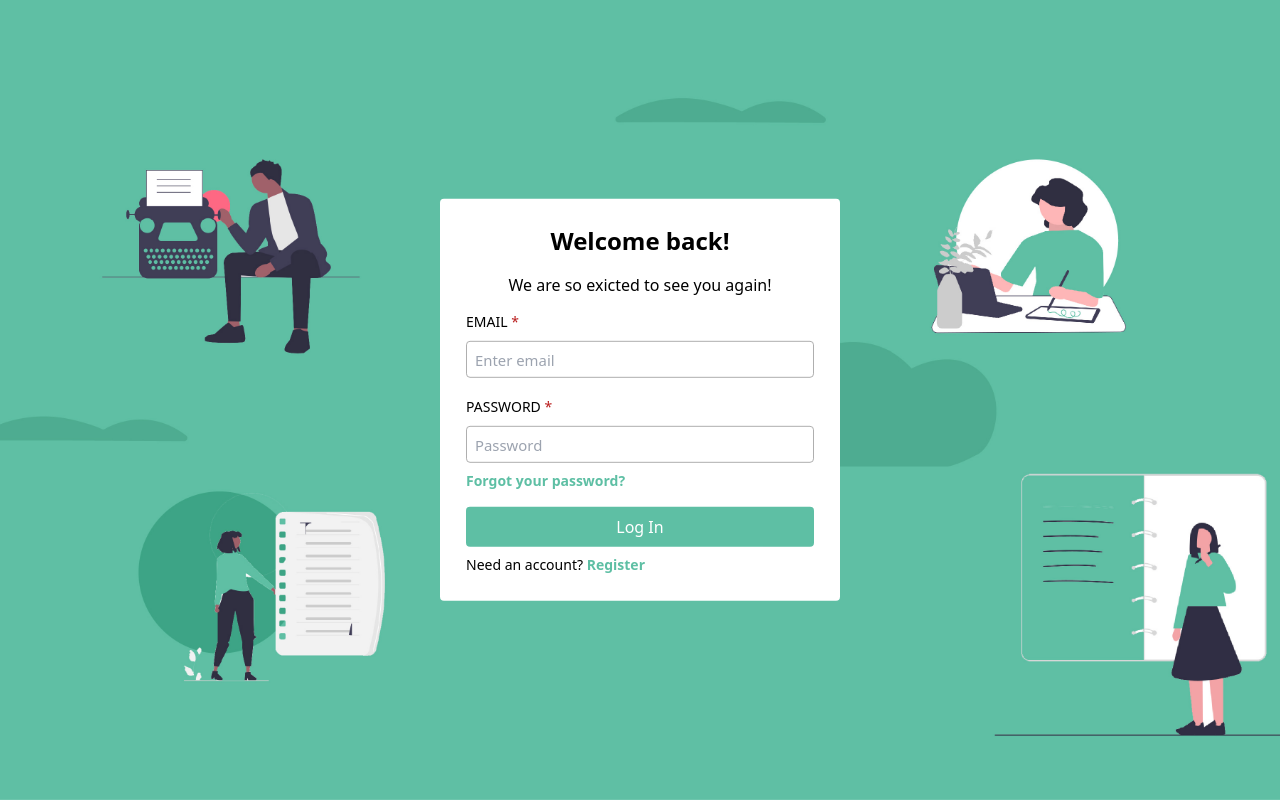
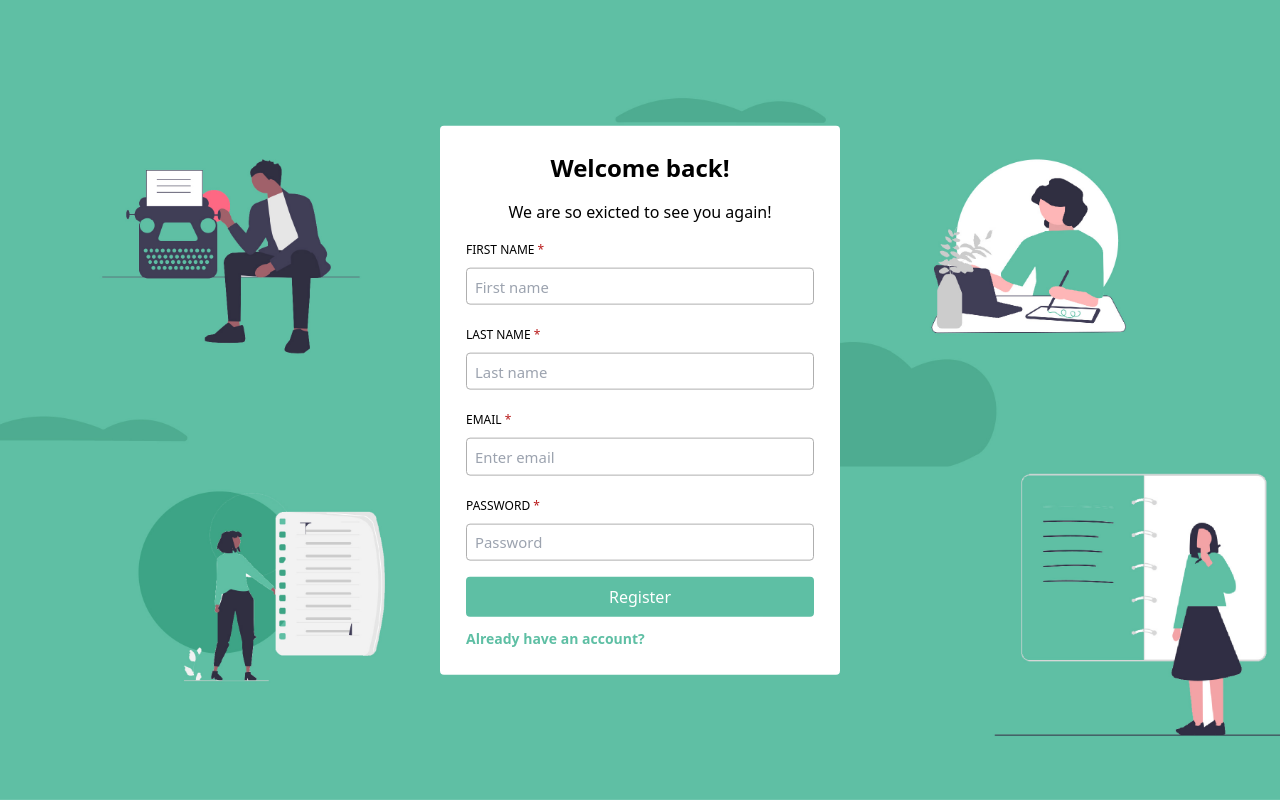
Before and after one commit to anishpawaskar/Notekar, a React (Vite) app: page / in a window 1280 px wide. Built offline with nearby package versions, Linux system fonts and the light colour scheme.

Commit message:
create registration form

```diff
--- a/src/App.jsx
+++ b/src/App.jsx
@@ -5,6 +5,7 @@ import { Notes } from './components/Notes';
 import { EditNoteForm } from './components/EditNoteForm';
 import { Layout } from './components/Layout';
 import { Login } from './components/Login';
+import { Register } from './components/Register';
 
 function App() {
   return (
@@ -14,7 +15,8 @@ function App() {
           <Route index element={<Notes />} />
           <Route path="/notes/:noteId" element={<EditNoteForm />} />
         </Route>
-        <Route path="/" element={<Login />} />
+        <Route path="/login" element={<Login />} />
+        <Route path="/" element={<Register />} />
       </Routes>
     </>
   );
--- /dev/null
+++ b/src/components/Register/Presentation.jsx
@@ -0,0 +1,105 @@
+import { Link } from 'react-router-dom';
+import authBgImg from './assets/auth-bg.jpg';
+import logoMain from './assets/logo-main.png';
+
+export const RegisterPresentation = ({ refs, handleRegistration }) => {
+  const {
+    firstNameInputRef,
+    lastNameInputRef,
+    emailInputRef,
+    passwordInputRef,
+  } = refs;
+
+  return (
+    <div>
+      <img
+        className="w-dvw h-dvh object-cover max-[450px]:hidden"
+        src={authBgImg}
+        alt="register-bg"
+      />
+      <div className="flex flex-col items-center gap-3 bg-white absolute top-[50%] left-[50%] translate-y-[-50%] translate-x-[-50%] w-[25rem] bg-[--primary-color] rounded p-[1.625rem] max-[450px]:w-full max-[450px]:h-full max-[450px]:bg-[--primary-color]">
+        <div className="flex flex-col items-center gap-4">
+          <div className="hidden max-[450px]:flex max-[450px]:items-center gap-2">
+            <img className="w-10" src={logoMain} alt="notekar-logo" />
+            <h1 className=" text-3xl font-semibold">notekar</h1>
+          </div>
+          <h2 className="text-center text-2xl font-semibold">Welcome back!</h2>
+          <p className="text-center">We are so exicted to see you again!</p>
+        </div>
+        <form
+          onSubmit={(e) => handleRegistration(e)}
+          className="flex flex-col gap-4 w-full"
+        >
+          <div>
+            <label
+              className="uppercase font-medium text-xs"
+              htmlFor="firstName"
+            >
+              First name <span className="mt-0 text-red-700">*</span>
+            </label>
+            <input
+              ref={firstNameInputRef}
+              placeholder="First name"
+              className="w-full h-8 mt-2 rounded text-black text-[0.93rem] font-normal focus:outline-none px-2 py-[1.1rem] border border-[#afafaf]"
+              type="text"
+              name="firstName"
+              required
+            />
+          </div>
+          <div>
+            <label htmlFor="lastName" className="uppercase font-medium text-xs">
+              Last name <span className="text-red-700">*</span>
+            </label>
+            <input
+              ref={lastNameInputRef}
+              placeholder="Last name"
+              className="w-full h-8 mt-2 rounded text-black text-[0.93rem] font-normal focus:outline-none px-2 py-[1.1rem] border border-[#afafaf]"
+              type="text"
+              name="lastName"
+              required
+            />
+          </div>
+          <div>
+            <label className="uppercase font-medium text-xs" htmlFor="email">
+              Email <span className="mt-0 text-red-700">*</span>
+            </label>
+            <input
+              ref={emailInputRef}
+              placeholder="Enter email"
+              className="w-full h-8 mt-2 rounded text-black text-[0.93rem] font-normal focus:outline-none px-2 py-[1.1rem] border border-[#afafaf]"
+              type="email"
+              name="email"
+              required
+            />
+          </div>
+          <div>
+            <label htmlFor="password" className="uppercase font-medium text-xs">
+              Password <span className="text-red-700">*</span>
+            </label>
+            <input
+              ref={passwordInputRef}
+              placeholder="Password"
+              className="w-full h-8 mt-2 rounded text-black text-[0.93rem] font-normal focus:outline-none px-2 py-[1.1rem] border border-[#afafaf]"
+              type="password"
+              name="password"
+              minLength="8"
+              required
+            />
+          </div>
+          {/* <p className="text-sm text-red-700 font-medium">
+            Email is already taken.
+          </p> */}
+          <button className="bg-[--primary-color] rounded py-2 text-white font-medium max-[450px]:bg-white max-[450px]:text-black">
+            Register
+          </button>
+        </form>
+        <Link
+          to="/login"
+          className="self-start text-sm font-semibold text-[--primary-color] max-[450px]:text-black"
+        >
+          Already have an account?
+        </Link>
+      </div>
+    </div>
+  );
+};
--- /dev/null
+++ b/src/components/Register/index.jsx
@@ -0,0 +1,34 @@
+import { useRef } from 'react';
+import { RegisterPresentation } from './Presentation';
+
+export const Register = () => {
+  const firstNameInputRef = useRef(null);
+  const lastNameInputRef = useRef(null);
+  const emailInputRef = useRef(null);
+  const passwordInputRef = useRef(null);
+
+  const handleRegistration = (e) => {
+    e.preventDefault();
+    const firstName = firstNameInputRef.current.value;
+    const lastName = lastNameInputRef.current.value;
+    const email = emailInputRef.current.value;
+    const password = passwordInputRef.current.value;
+
+    if (firstName && lastName && email && password) {
+      console.log(
+        'do api call to register and navigate user to /notes after successfull res',
+      );
+    }
+  };
+  return (
+    <RegisterPresentation
+      refs={{
+        firstNameInputRef,
+        lastNameInputRef,
+        emailInputRef,
+        passwordInputRef,
+      }}
+      handleRegistration={handleRegistration}
+    />
+  );
+};
```
Also changed, not shown: src/components/Register/assets/auth-bg.jpg (added), src/components/Register/assets/logo-main.png (added).
